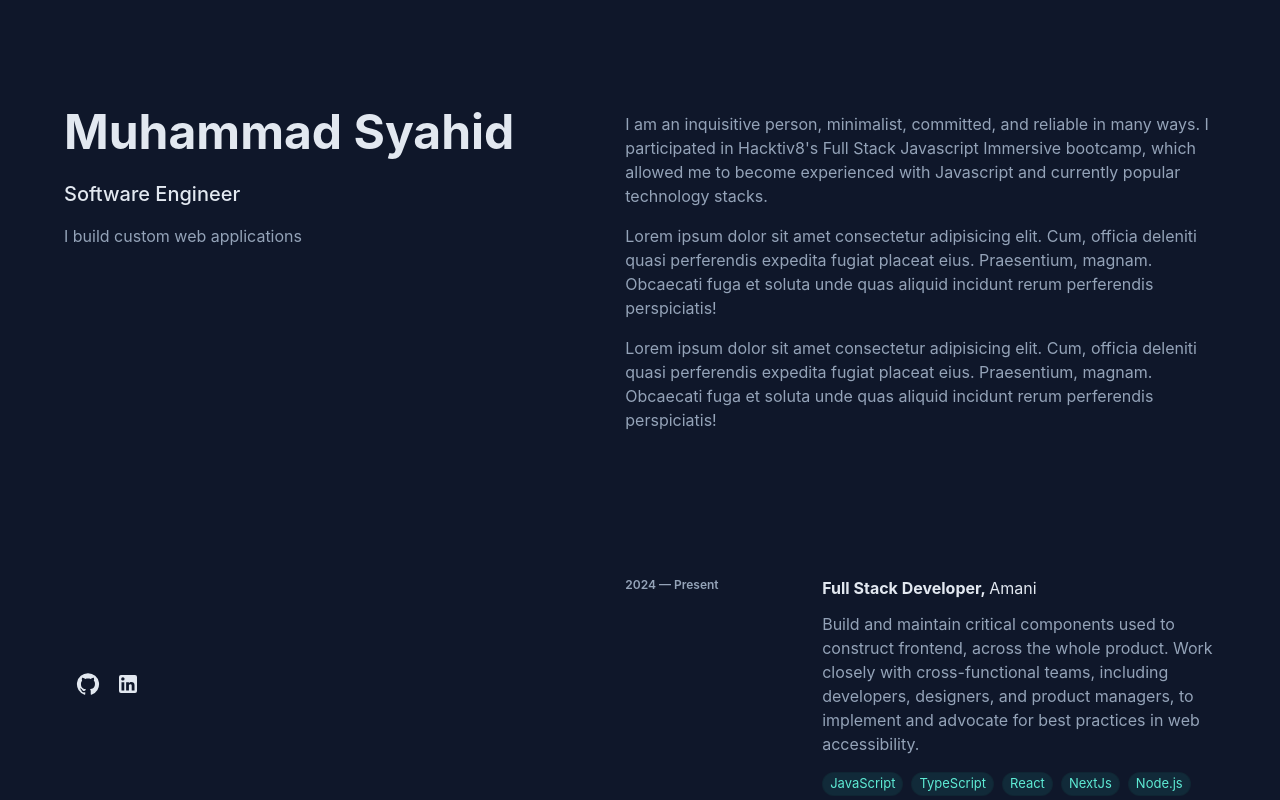
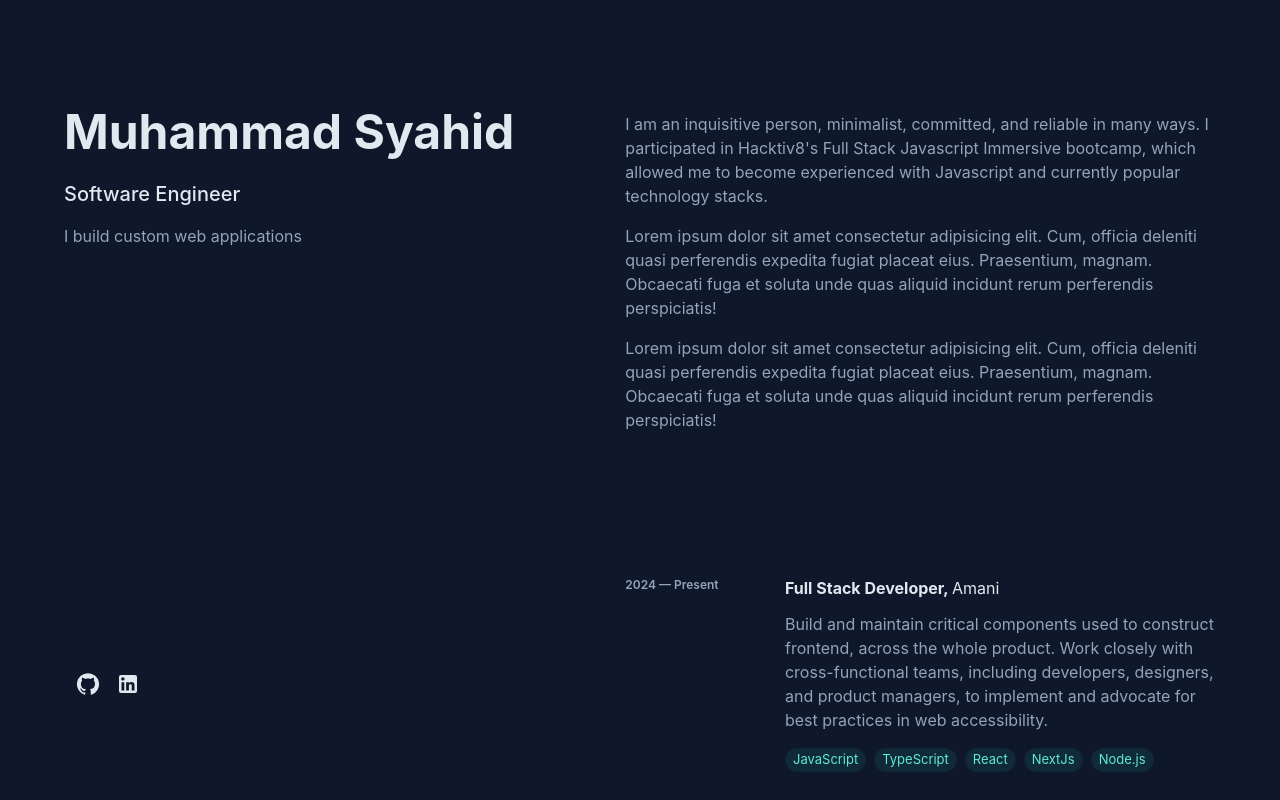
Before and after one commit to SyahidbinFadlyl/e-portofolio, a Next.js app: page / in a window 1280 px wide. Shown: the top 800 px of the page. Built offline with nearby package versions, Linux system fonts and the light colour scheme.

Commit message:
Update flex value in ExperienceCard component

```diff
--- a/src/components/ExperienceCard/index.tsx
+++ b/src/components/ExperienceCard/index.tsx
@@ -21,6 +21,7 @@ export default function ExperienceCard({ experience }: ExperienceCardProps) {
       sx={{
         display: "flex",
         flexDirection: { xs: "column", sm: "row" },
+        gap: "1rem",
       }}
     >
       <Box flex={{ sm: 1 }}>
@@ -36,7 +37,7 @@ export default function ExperienceCard({ experience }: ExperienceCardProps) {
         </Typography>
       </Box>
 
-      <Box flex={{ sm: 2 }}>
+      <Box flex={{ sm: 3 }}>
         {/* Posisi & Perusahaan */}
         <Typography sx={{ fontWeight: 700 }}>
           {experience.title},{"  "}
```
